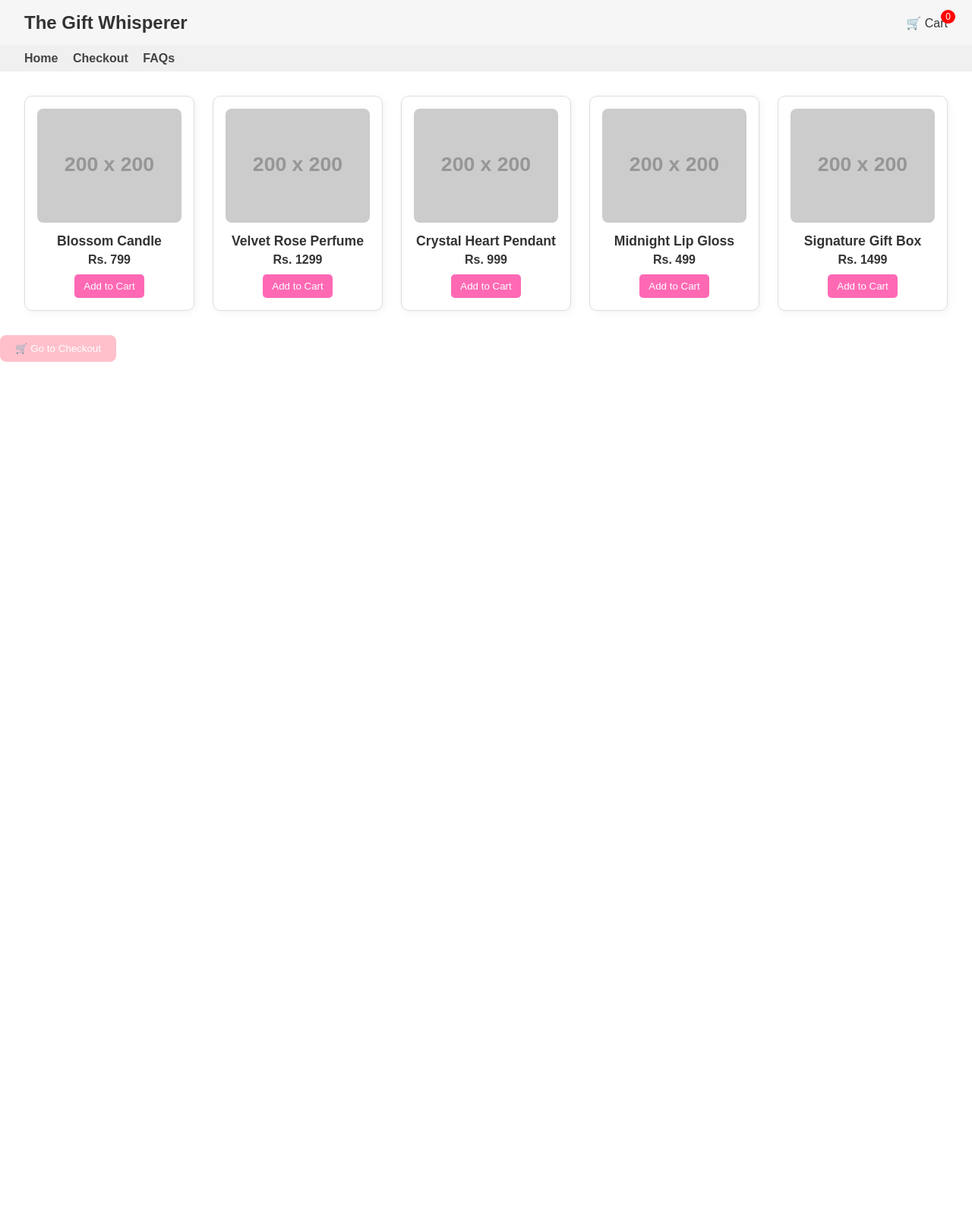
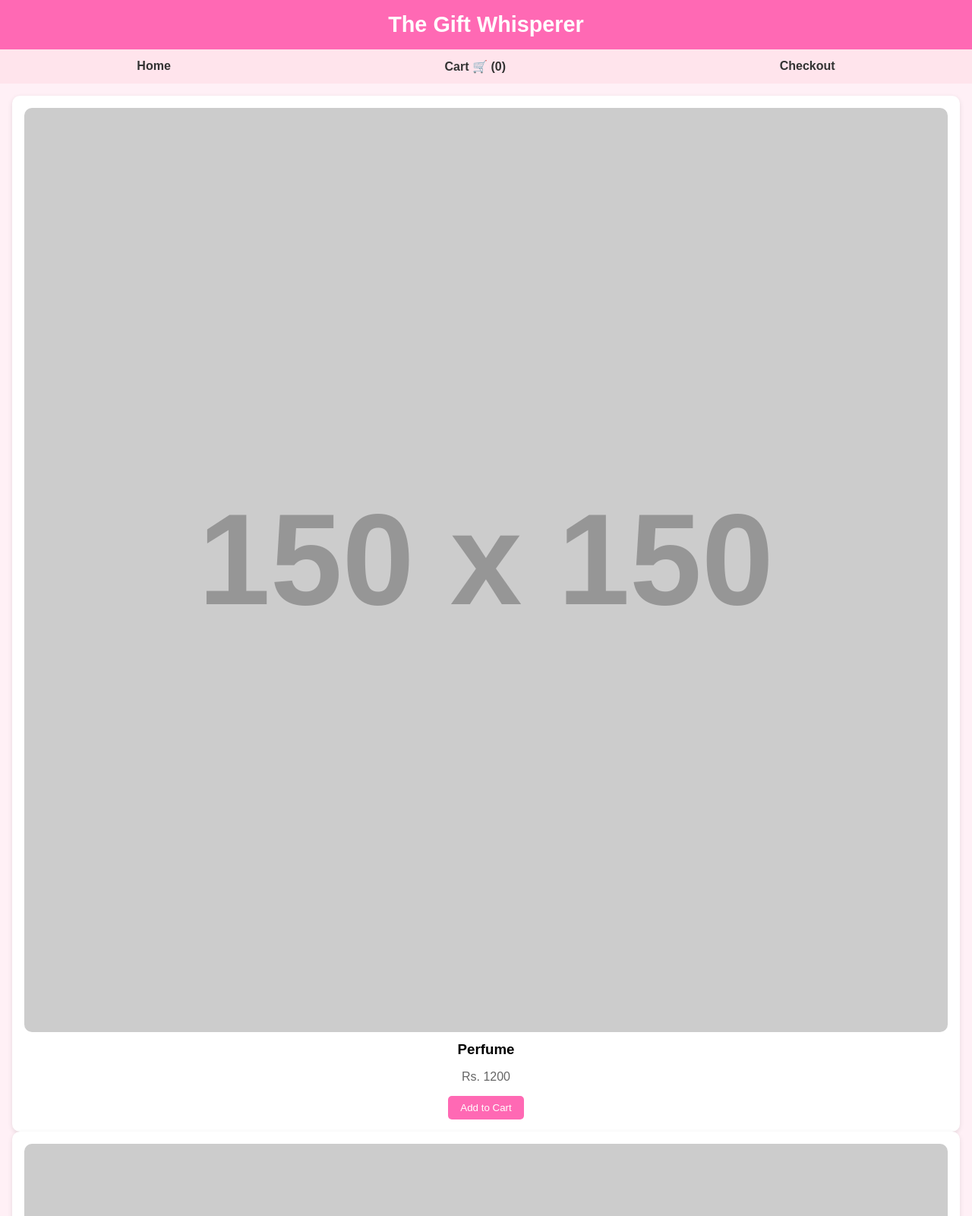
Before and after one commit to dizzledazzle897/whispers-of-gifts, a plain HTML site: page index.html in a window 1280 px wide. Shown: the top 1600 px of the page at 76% size. Before the commit the page ends 800 px from the top, so only its background shows below. Drawn offline with Linux system fonts and the light colour scheme; placeholder pictures from the web are drawn by us.

Commit message:
Update index.html

```diff
--- a/index.html
+++ b/index.html
@@ -2,136 +2,191 @@
 <html lang="en">
 <head>
   <meta charset="UTF-8" />
-  <meta name="viewport" content="width=device-width, initial-scale=1.0" />
+  <meta name="viewport" content="width=device-width, initial-scale=1.0"/>
   <title>The Gift Whisperer</title>
   <style>
-    * { box-sizing: border-box; margin: 0; padding: 0; font-family: sans-serif; }
-    body { background: #fff; color: #333; }
-    header { background: #f6f6f6; padding: 1rem 2rem; display: flex; justify-content: space-between; align-items: center; }
-    .logo { font-size: 1.5rem; font-weight: bold; }
-    .cart-btn { position: relative; cursor: pointer; }
-    .cart-count { background: red; color: #fff; font-size: 0.75rem; border-radius: 50%; padding: 2px 6px; position: absolute; top: -8px; right: -10px; }
-    .products { display: grid; grid-template-columns: repeat(auto-fit, minmax(200px, 1fr)); gap: 1.5rem; padding: 2rem; }
-    .product-card { border: 1px solid #ddd; border-radius: 10px; padding: 1rem; text-align: center; box-shadow: 2px 2px 10px rgba(0,0,0,0.05); }
-    .product-card img { width: 100%; height: 150px; object-fit: cover; margin-bottom: 10px; border-radius: 8px; }
-    .product-card h3 { font-size: 1.1rem; margin-bottom: 5px; }
-    .product-card p { margin-bottom: 10px; font-weight: bold; }
-    .add-btn { padding: 8px 12px; background: #ff69b4; border: none; color: #fff; border-radius: 5px; cursor: pointer; }
-    .cart-page, .checkout-page { display: none; padding: 2rem; }
-    table { width: 100%; border-collapse: collapse; margin-top: 1rem; }
-    th, td { border: 1px solid #ccc; padding: 8px; text-align: center; }
-    .checkout-form input, .checkout-form textarea { display: block; width: 100%; margin-bottom: 1rem; padding: 8px; }
-    .nav { background: #f0f0f0; padding: 0.5rem 2rem; }
-    .nav a { margin-right: 15px; text-decoration: none; color: #444; font-weight: bold; }
+    body {
+      font-family: Arial, sans-serif;
+      margin: 0;
+      padding: 0;
+      background: #fff0f6;
+    }
+
+    header {
+      background-color: #ff69b4;
+      padding: 1rem;
+      text-align: center;
+      color: white;
+      font-size: 1.8rem;
+      font-weight: bold;
+    }
+
+    nav {
+      background-color: #ffe4ec;
+      display: flex;
+      justify-content: space-around;
+      padding: 0.8rem 0;
+    }
+
+    nav a {
+      text-decoration: none;
+      color: #333;
+      font-weight: bold;
+    }
+
+    .products {
+      display: grid;
+      grid-template-columns: repeat(auto-fit, minmax(180px, 1fr));
+      gap: 1rem;
+      padding: 1rem;
+    }
+
+    .product {
+      background: white;
+      padding: 1rem;
+      border-radius: 10px;
+      box-shadow: 0 2px 6px rgba(0,0,0,0.1);
+      text-align: center;
+    }
+
+    .product img {
+      width: 100%;
+      border-radius: 10px;
+    }
+
+    .product h3 {
+      margin: 0.5rem 0;
+    }
+
+    .product p {
+      color: #666;
+    }
+
+    .product button {
+      padding: 0.5rem 1rem;
+      background-color: #ff69b4;
+      color: white;
+      border: none;
+      border-radius: 5px;
+      cursor: pointer;
+    }
+
+    .cart-page, .checkout-page {
+      padding: 2rem;
+      display: none;
+    }
+
+    .cart-page h2, .checkout-page h2 {
+      text-align: center;
+      margin-bottom: 1rem;
+    }
+
+    #cartItems {
+      margin-bottom: 1rem;
+    }
+
+    footer {
+      background-color: #ff69b4;
+      color: white;
+      text-align: center;
+      padding: 1rem;
+      margin-top: 2rem;
+    }
+
+    .show {
+      display: block !important;
+    }
   </style>
 </head>
 <body>
-  <header>
-    <div class="logo">The Gift Whisperer</div>
-    <div class="cart-btn" onclick="showCart()">🛒 Cart <span class="cart-count" id="cartCount">0</span></div>
-  </header>
-  <div class="nav">
-    <a href="#" onclick="showHome()">Home</a>
-    <a href="#" onclick="showCheckout()">Checkout</a>
-    <a href="#" onclick="alert('FAQs and Terms will be added here soon')">FAQs</a>
+
+  <header>The Gift Whisperer</header>
+
+  <nav>
+    <a href="#" onclick="showSection('products')">Home</a>
+    <a href="#" onclick="showSection('cartPage')">Cart 🛒 (<span id="cartCount">0</span>)</a>
+    <a href="#" onclick="showSection('checkoutPage')">Checkout</a>
+  </nav>
+
+  <section class="products" id="products">
+    <div class="product">
+      <img src="https://via.placeholder.com/150" alt="Perfume">
+      <h3>Perfume</h3>
+      <p>Rs. 1200</p>
+      <button onclick="addToCart('Perfume', 1200)">Add to Cart</button>
     </div>
-  <main>
-    <section class="products" id="homePage"></section>
+    <div class="product">
+      <img src="https://via.placeholder.com/150" alt="Candle">
+      <h3>Candle</h3>
+      <p>Rs. 700</p>
+      <button onclick="addToCart('Candle', 700)">Add to Cart</button>
+    </div>
+    <div class="product">
+      <img src="https://via.placeholder.com/150" alt="Jewelry">
+      <h3>Jewelry</h3>
+      <p>Rs. 1800</p>
+      <button onclick="addToCart('Jewelry', 1800)">Add to Cart</button>
+    </div>
+  </section>
+
   <section class="cart-page" id="cartPage">
     <h2>Your Cart</h2>
     <div id="cartItems"></div>
     <h3>Total: Rs. <span id="totalPrice">0</span></h3>
+    <br />
+    <button onclick="showSection('checkoutPage')" style="padding: 10px 20px; background-color: pink; color: white; border: none; border-radius: 8px; cursor: pointer;">
+      🛒 Go to Checkout
+    </button>
   </section>
+
   <section class="checkout-page" id="checkoutPage">
     <h2>Checkout</h2>
-      <form class="checkout-form" onsubmit="submitOrder(event)">
-        <input type="text" placeholder="Full Name" required />
-        <input type="tel" placeholder="Phone Number" required />
-        <textarea placeholder="Address" rows="3" required></textarea>
-        <button type="submit">Place Order</button>
-      </form>
+    <p style="text-align: center;">Please fill the form to complete your order:</p>
+    <div style="display: flex; justify-content: center;">
+      <iframe src="https://docs.google.com/forms/d/e/1FAIpQLSekOfFe8ieJf3yEjh52NY1DJcCKcK3lXg6D7-7l8JsgqwuXfw/viewform?embedded=true" width="640" height="1536" frameborder="0" marginheight="0" marginwidth="0">Loading…</iframe>
+    </div>
   </section>
-  </main>
+
+  <footer>
+    &copy; 2025 The Gift Whisperer. All rights reserved.
+  </footer>
 
   <script>
-    const products = [
-      { id: 1, name: "Blossom Candle", price: 799, image: "https://via.placeholder.com/200" },
-      { id: 2, name: "Velvet Rose Perfume", price: 1299, image: "https://via.placeholder.com/200" },
-      { id: 3, name: "Crystal Heart Pendant", price: 999, image: "https://via.placeholder.com/200" },
-      { id: 4, name: "Midnight Lip Gloss", price: 499, image: "https://via.placeholder.com/200" },
-      { id: 5, name: "Signature Gift Box", price: 1499, image: "https://via.placeholder.com/200" },
-    ];
-
     const cart = [];
 
-    function showHome() {
-      document.getElementById("homePage").style.display = "grid";
-      document.getElementById("cartPage").style.display = "none";
-      document.getElementById("checkoutPage").style.display = "none";
-    }
-
-    function showCart() {
-      document.getElementById("homePage").style.display = "none";
-      document.getElementById("cartPage").style.display = "block";
-      document.getElementById("checkoutPage").style.display = "none";
+    function addToCart(productName, price) {
+      cart.push({ name: productName, price: price });
       updateCart();
-    }
-
-    function showCheckout() {
-      document.getElementById("homePage").style.display = "none";
-      document.getElementById("cartPage").style.display = "none";
-      document.getElementById("checkoutPage").style.display = "block";
-    }
-
-    function addToCart(id) {
-      const item = cart.find(p => p.id === id);
-      if (item) item.qty++;
-      else cart.push({ ...products.find(p => p.id === id), qty: 1 });
-      document.getElementById("cartCount").innerText = cart.reduce((sum, i) => sum + i.qty, 0);
-      alert("Added to cart");
+      alert(`${productName} added to cart!`);
     }
 
     function updateCart() {
-      let html = '<table><tr><th>Item</th><th>Price</th><th>Qty</th><th>Total</th></tr>';
+      const cartItems = document.getElementById("cartItems");
+      const totalPrice = document.getElementById("totalPrice");
+      const cartCount = document.getElementById("cartCount");
+      cartItems.innerHTML = "";
+
       let total = 0;
-      cart.forEach(item => {
-        const subtotal = item.price * item.qty;
-        total += subtotal;
-        html += `<tr><td>${item.name}</td><td>${item.price}</td><td>${item.qty}</td><td>${subtotal}</td></tr>`;
+      cart.forEach((item, index) => {
+        const div = document.createElement("div");
+        div.textContent = `${index + 1}. ${item.name} - Rs. ${item.price}`;
+        cartItems.appendChild(div);
+        total += item.price;
       });
-      html += '</table>';
-      document.getElementById("cartItems").innerHTML = html;
-      document.getElementById("totalPrice").innerText = total;
+
+      totalPrice.textContent = total;
+      cartCount.textContent = cart.length;
     }
 
-    function submitOrder(e) {
-      e.preventDefault();
-      alert("Order submitted! We'll contact you soon.");
-      cart.length = 0;
-      document.getElementById("cartCount").innerText = 0;
-      showHome();
+    function showSection(sectionId) {
+      document.getElementById("products").style.display = "none";
+      document.getElementById("cartPage").style.display = "none";
+      document.getElementById("checkoutPage").style.display = "none";
+      document.getElementById(sectionId).style.display = "block";
     }
 
-    function loadProducts() {
-      const container = document.getElementById("homePage");
-      products.forEach(p => {
-        container.innerHTML += `
-          <div class="product-card">
-            <img src="${p.image}" alt="${p.name}" />
-            <h3>${p.name}</h3>
-            <p>Rs. ${p.price}</p>
-            <button class="add-btn" onclick="addToCart(${p.id})">Add to Cart</button>
-          </div>
-        `;
-      });
-    }
-
-    loadProducts();
+    // Show home by default
+    showSection('products');
   </script>
 </body>
 </html>
-<a href="checkout.html">
-  <button style="padding: 10px 20px; background-color: pink; color: white; border: none; border-radius: 8px; cursor: pointer;">
-    🛒 Go to Checkout
-  </button>
-</a>
```
Lines whose indentation alone changed are shown as unchanged.
